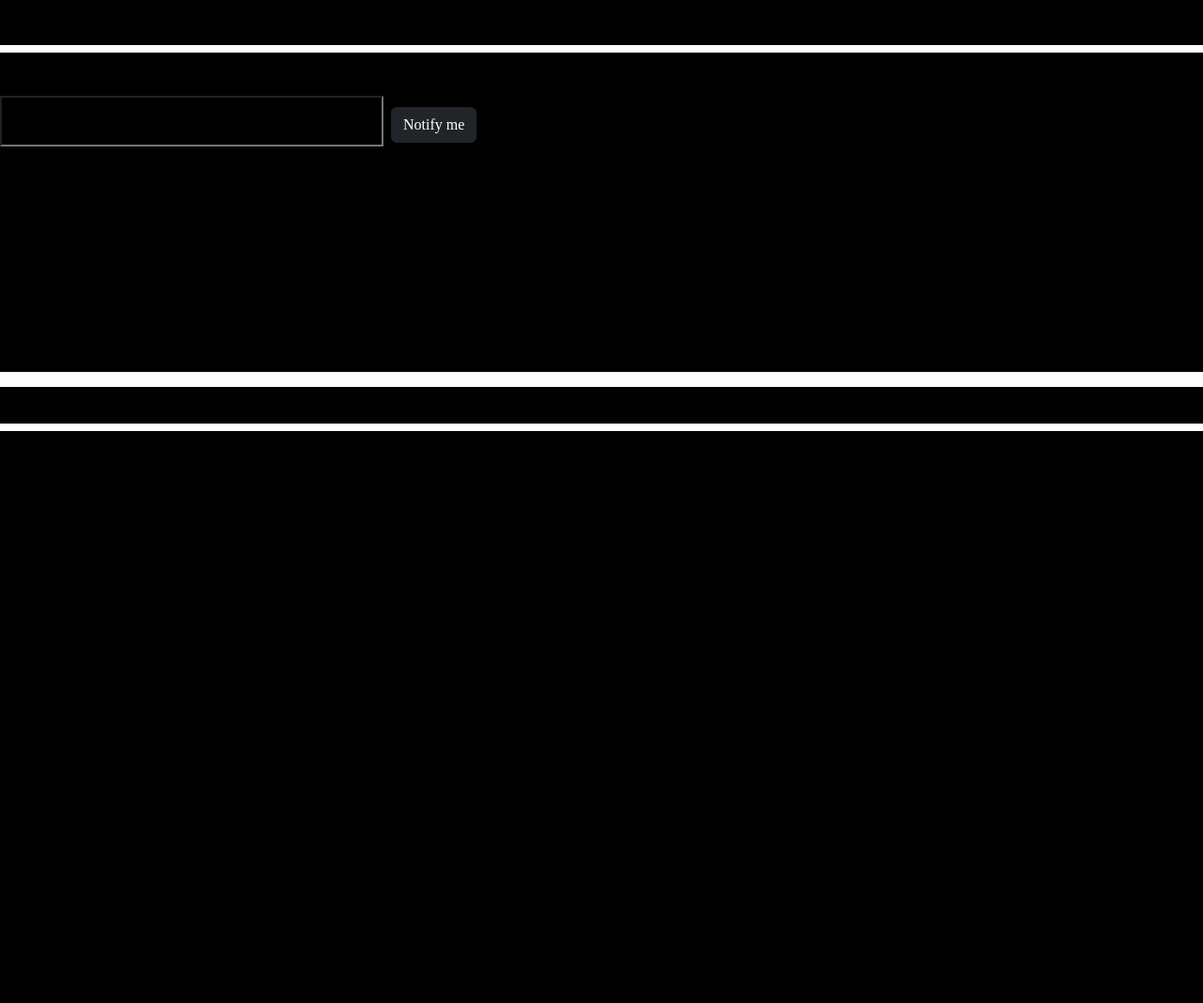
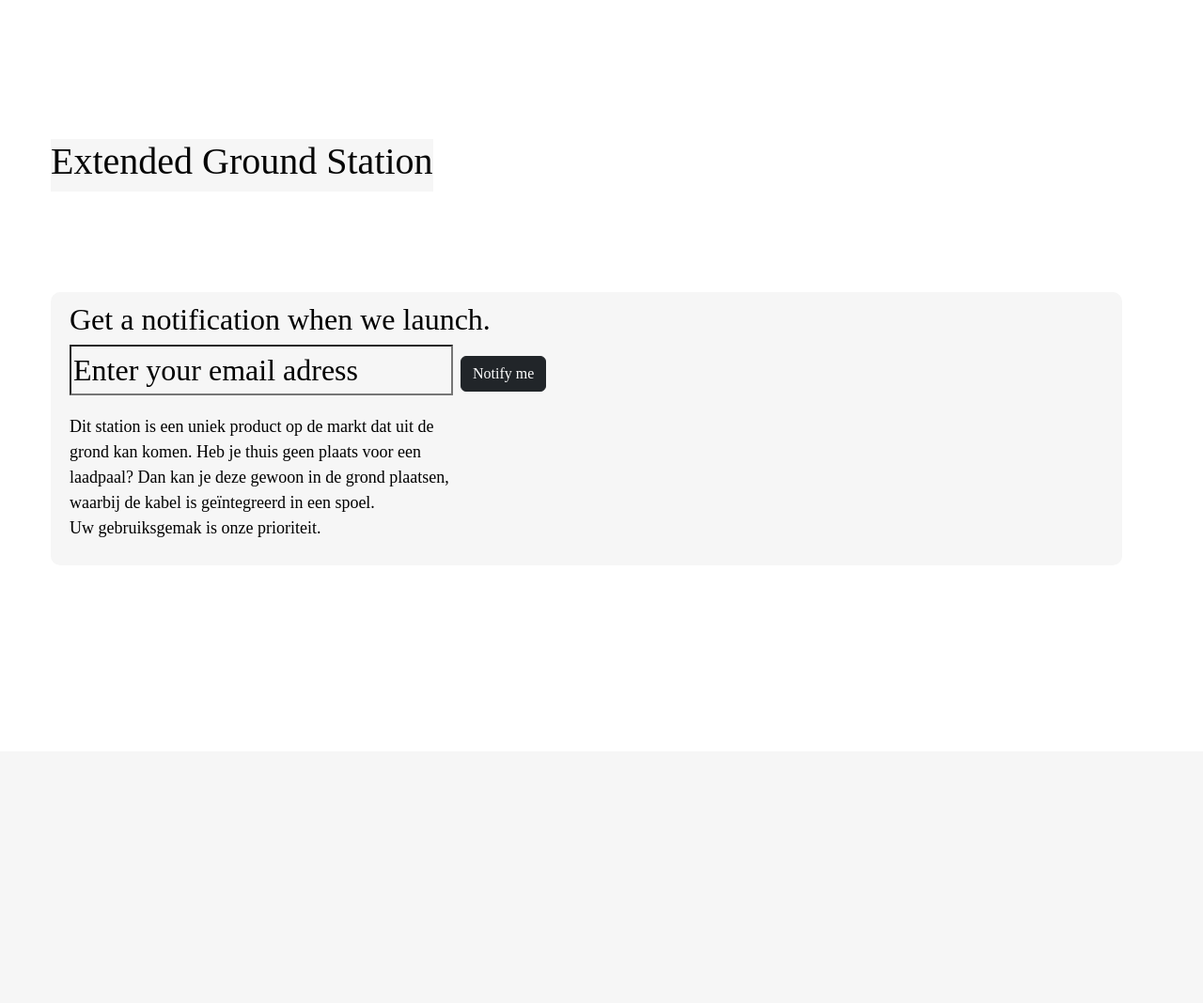
Before and after one commit to VasilikiKallisPXL/-2223_1DVO_WPL2_GROEP_13, a plain HTML site: page startpagina.html in a window 1280 px wide. Shown: the top 1068 px of the page at 94% size. After the commit the page ends 800 px from the top, so only its background shows below. Drawn offline with nearby package versions, Linux system fonts and the light colour scheme.

Commit message:
css & bootstrap

```diff
--- a/startpagina.css
+++ b/startpagina.css
@@ -1,5 +1,5 @@
 * {
-    background-color: #000000;
+    background-color: #f6f6f6;
 
 }
 
@@ -15,4 +15,28 @@ body {
     text-align: center;
     margin-top: 148px;
     margin-left: 54px;
+    display: inline-block;
+
 }
+
+#button__start {
+    font-size: 32px;
+    border: none;
+    border-radius: 10px;
+    padding: 10px 20px;
+    margin-left: 54px;
+    margin-top: 107px;
+    display: inline-block;
+    cursor: pointer;
+}
+
+
+
+#button__text {
+    font-size: 18px;
+    color: #000;
+    text-align: start;
+    margin-top: 20px;
+    margin-left: 0px;
+    display: inline-block;
+}
--- a/startpagina.html
+++ b/startpagina.html
@@ -22,30 +22,35 @@
     <!-- /navbar -->
 <!-- head -->
 <!-- titel -->
-<div class="title__start id="title__start">
-<h1>Extended wall station</h1>
+<div class="title__start" id="title__start">
+<h1>Extended Ground Station</h1>
 </div>
 
 <!-- vraag om e-mail in te vullen met button en kleine beschrijving -->
-<div id="button__start">
+<div class="container" id="button__start">
+    <div class="row">
+    <div class="col">
     <h2>Get a notification when we launch.</h2>
     <input type="text" id="input__mail__start" value="Enter your email adress" />
     <button type="button" id="button__launch" class="btn btn-dark">Notify me</button>
-    <p>Dit station is een uniek product op de markt dat uit de<br>
+    <div class="button__text"></div>
+    <p id="button__text">Dit station is een uniek product op de markt dat uit de<br>
         grond kan komen. Heb je thuis geen plaats voor een<br>
-             laadpaal? Dan kan je deze gewoon in de grond <br>
-             plaatsen, waarbij de kabel is geïntegreerd in een spoel.<br>
+             laadpaal? Dan kan je deze gewoon in de grond
+             plaatsen,<br>waarbij de kabel is geïntegreerd in een spoel.<br>
               Uw gebruiksgemak is onze prioriteit. </p>
+            </div>
+        </div>
 </div>
 <!-- banner/hero rechts uitgelijnd -->
-<div id="coming__soon">
-    <h2>Coming soon</h2>
+<!-- <div id="coming__soon">
+    <h2>Coming soon</h2> -->
     <!-- image als background -->
     <!-- <img src="images/coming_soon.png" alt="coming soon"> -->
-</div>
+<!-- </div> -->
 
 <!-- countdown-->
-<div id="countdown__start">
+<!-- <div id="countdown__start">
     <h2>Countdown</h2>
     <p>Countdown to launch</p>
     <div id="countdown__timer">
@@ -72,69 +77,69 @@
     </div>
 </div>
 
-<!-- top scrollsection -->
-<div id="top__scrollsection1">
+top scrollsection -->
+<!-- <div id="top__scrollsection1">
     <h2>Onze missie</h2>
-    <p>Scroll down to see more</p>
+    <p>Scroll down to see more</p> -->
     <!-- image met background-color -->
     <!-- <img src="images/scroll_down.png" alt="scroll down"> -->
 
 <!-- cards 4 in row, 2 cols -->
 
-</div>
+<!-- </div>
 <div id="top__scrollsection2">
     <div class="card">
         <div class="card-header">
             Voordelen van de nieuwe Extended Wall Station
-        </div>
+        </div> -->
         <!-- Card1 -->
-        <div class="card-body">
+        <!-- <div class="card-body">
             <h4 class="card-title">High quality</h4>
             <p class="card-text">Text</p>
-        </div>
+        </div> -->
          <!-- Card2 -->
-        <div class="card-body">
+        <!-- <div class="card-body">
             <h4 class="card-title">Open-source</h4>
             <p class="card-text">Text</p>
-        </div>
+        </div> -->
          <!-- Card3 -->
-        <div class="card-body">
+        <!-- <div class="card-body">
             <h4 class="card-title">Low Cost</h4>
             <p class="card-text">Text</p>
-        </div>
+        </div> -->
          <!-- Card4 -->
-        <div class="card-body">
+        <!-- <div class="card-body">
             <h4 class="card-title">Easy To Use</h4>
             <p class="card-text">Text</p>
-        </div>
+        </div> -->
          <!-- Card5 -->
-         <div class="card-body">
+         <!-- <div class="card-body">
             <h4 class="card-title">Full-Battery in 3 hours</h4>
             <p class="card-text">Text</p>
-        </div>
+        </div> -->
           <!-- Card6 -->
-          <div class="card-body">
+          <!-- <div class="card-body">
             <h4 class="card-title">Bluetooth</h4>
             <p class="card-text">Text</p>
-        </div>
+        </div> -->
            <!-- Card7 -->
-           <div class="card-body">
+           <!-- <div class="card-body">
             <h4 class="card-title">distance Problem-solving</h4>
             <p class="card-text">Text</p>
-        </div>
+        </div> -->
             <!-- Card8 -->
-            <div class="card-body">
+            <!-- <div class="card-body">
                 <h4 class="card-title">Low maintenance</h4>
                 <p class="card-text">Text</p>
-            </div>
+            </div> -->
 
 
 
-        <div class="card-footer text-muted">
+        <!-- <div class="card-footer text-muted">
             <button class="btn btn-pills btn-primary" id="click__toshop">Ga naar de shop</button>
         </div>
-    </div>
-</div>
+    </div> -->
+<!-- </div> -->
     <!-- footer -->
 </body>
 </html>
```
